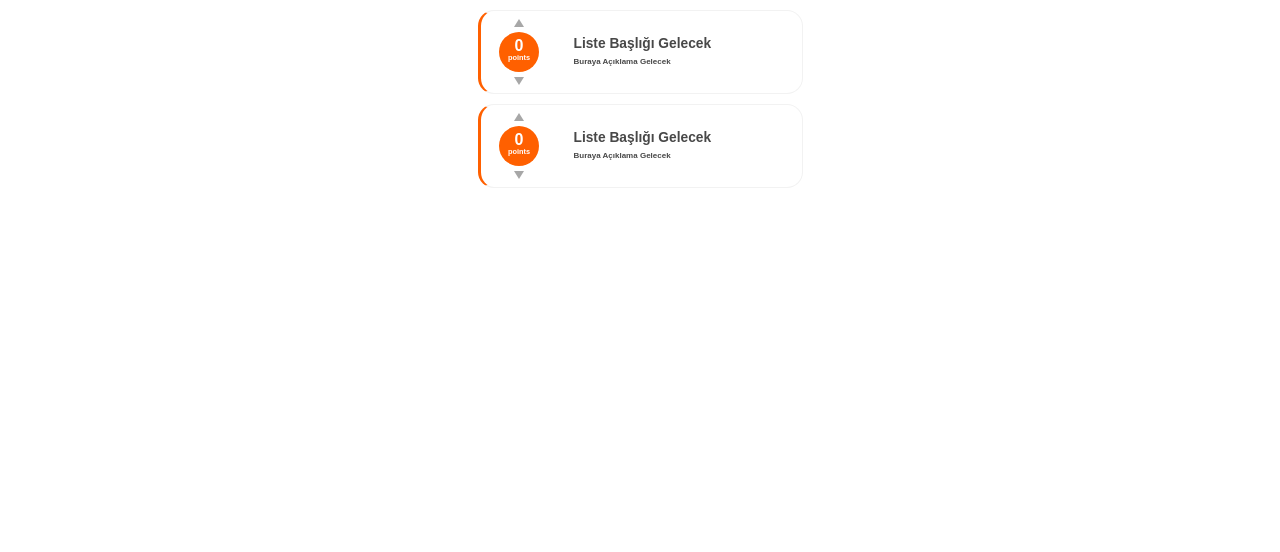
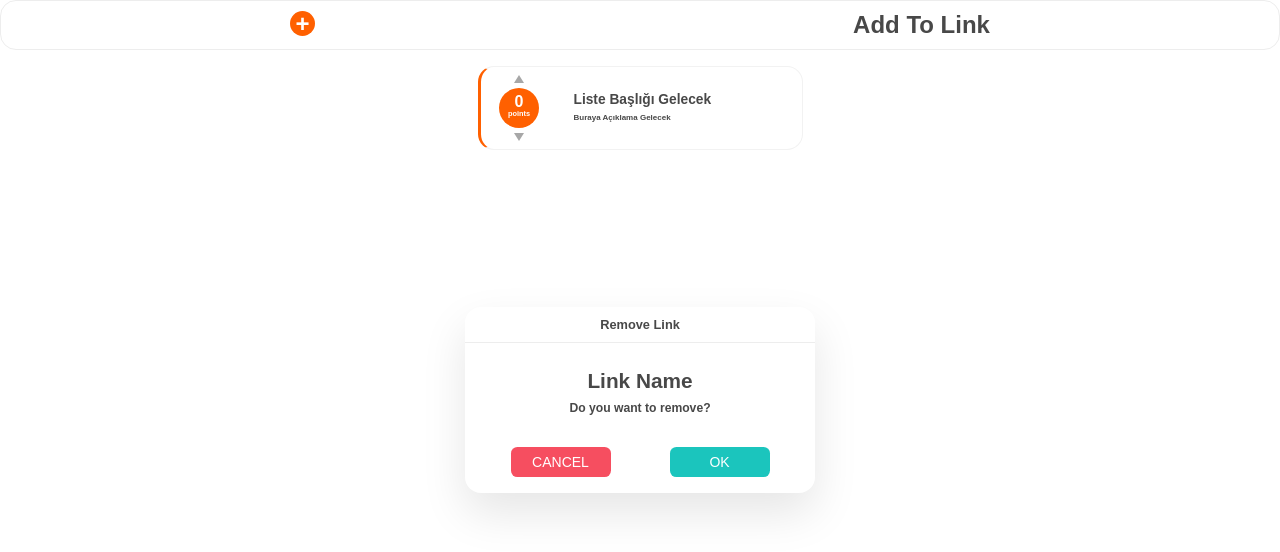
Before and after one commit to tolgagnydnn/linkvoteapp, a React (Create React App) app: page / in a window 1280 px wide. Shown: the top 552 px of the page. Built offline with nearby package versions, Linux system fonts and the light colour scheme.

Commit message:
Liste ve Link ekleme sayfaları yapılıp modal yazıldı.

```diff
--- a/src/components/Modal.js
+++ b/src/components/Modal.js
@@ -1,10 +1,27 @@
 import React from 'react'
+import {
+    ModalBox,
+    ModalHeader,
+    ModalBody,
+    ModalFooter,
+    ModalButton
+} from '../styled/ModalStyled'
 
 function Modal() {
     return (
-        <div>
-
-        </div>
+        <ModalBox>
+            <ModalHeader>
+                <h1> Remove Link </h1>
+            </ModalHeader>
+            <ModalBody>
+                <h2> Link Name </h2>
+                <h3> Do you want to remove?</h3>
+            </ModalBody>
+            <ModalFooter>
+                <ModalButton cancel>CANCEL</ModalButton>
+                <ModalButton>OK</ModalButton>
+            </ModalFooter>
+        </ModalBox>
     )
 }
 
--- a/src/pages/AddList.js
+++ b/src/pages/AddList.js
@@ -1,4 +1,5 @@
 import React, {useState} from 'react'
+import { useNavigate } from 'react-router-dom';
 import {
     ListFormBox,
     ListFormHead,
@@ -13,6 +14,7 @@ import {
 
 function AddList() {
 
+    let navigate = useNavigate();
     const [listTitle, setlistTitle] = useState("");
     const [listLink, setlistLink] = useState("");
 
@@ -30,7 +32,7 @@ function AddList() {
 
     return (
         <ListFormBox>
-            <ListFormHead>Add New Link</ListFormHead>
+            <ListFormHead> <span class="previouspage" title="lists" onClick={() => navigate(-1)}> &lt; </span> <span> Add New Link </span> </ListFormHead>
             <ListForm onSubmit={addingfunc}>
                 <ListFormGroup>
                     <ListFormLabel> Link Name: </ListFormLabel>
--- a/src/pages/Lists.js
+++ b/src/pages/Lists.js
@@ -1,5 +1,8 @@
 import React, {useState} from 'react'
+import { Link } from 'react-router-dom';
+import Modal from '../components/Modal';
 import {
+    ListCardBox,
     ListCard,
     ListPoint,
     ListPointBox,
@@ -27,7 +30,11 @@ function Lists() {
     }
 
     return (
-        <>
+        <ListCardBox>
+            <Link className="toAddLink" to="/addlist">
+                <span> + </span>
+                Add To Link
+            </Link>
             <ListCard>
                 <ListPointBox>
                 <UpvoteButton onClick={() => upvote()}>  </UpvoteButton>
@@ -40,20 +47,8 @@ function Lists() {
                 </ListDescription>
                 <ListCardClose>&times;</ListCardClose>
             </ListCard>
-        <ListCard>
-            <ListPointBox>
-              <UpvoteButton onClick={() => upvote()}>  </UpvoteButton>
-              <ListPoint> {listPoint} <span>points</span></ListPoint>
-              <DownvoteButton onClick={() => downvote()}>  </DownvoteButton>
-            </ListPointBox>
-            <ListDescription>
-                <ListTitle>Liste Başlığı Gelecek</ListTitle>
-                <ListLink> Buraya Açıklama Gelecek </ListLink>
-            </ListDescription>
-            <ListCardClose>&times;</ListCardClose>
-        </ListCard>
-
-        </>
+            <Modal/>
+        </ListCardBox>
     )
 }
 
--- a/src/styled/AddListStyled.js
+++ b/src/styled/AddListStyled.js
@@ -1,6 +1,32 @@
 import styled from "styled-components";
 
-
+export const ListFormHead = styled.h1`
+    font-size: 1.5rem;
+    font-weight: 600;
+    color: rgb(72, 72, 72);
+    text-align: center;
+    margin-bottom: 1rem;
+    display:flex;
+    justify-content:flex-start;
+    align-items:center;
+    .previouspage {
+        width:35px;
+        height:35px;
+        line-height:35px;
+        color: rgb(255, 96, 0);
+        border: solid 1px #ededed;
+        border-radius:50%;
+        margin-right:1rem;
+        transition: all .5s ease;
+        cursor:pointer;
+        margin-right:4rem;
+        &:hover {
+            background:rgb(255, 96, 0);
+            color:#ffffff;
+            border-color:transparent;
+        }
+    }
+`
 
 export const ListFormBox = styled.div`
     position: absolute;
@@ -10,13 +36,6 @@ export const ListFormBox = styled.div`
     width: 350px;
 `
 
-export const ListFormHead = styled.h1`
-    font-size: 1.5rem;
-    font-weight: 600;
-    color: rgb(72, 72, 72);
-    text-align: center;
-    margin-bottom: 1rem;
-`
 
 export const ListForm = styled.form`
     padding:2rem;
--- a/src/styled/ListStyled.js
+++ b/src/styled/ListStyled.js
@@ -1,5 +1,32 @@
 import styled from "styled-components";
 
+
+export const ListCardBox = styled.div`
+    text-align:center;
+    .toAddLink {
+        font-size: 1.5rem;
+        font-weight: 600;
+        color: rgb(72, 72, 72);
+        text-align: center;
+        border:solid 1px #ededed;
+        border-radius:1rem;
+        padding:10px 20px;
+        margin-bottom: 1rem;
+        display:flex;
+        justify-content:space-around;
+        align-items-center;
+        span {
+            width:25px;
+            height:25px;
+            line-height:25px;
+            background:rgb(255, 96, 0);
+            color:#ffffff;
+            text-align:center;
+            border-radius:50%;
+
+        }
+    }
+`
 
 export const ListCardClose = styled.div`
     position: absolute;
@@ -99,6 +126,7 @@ export const DownvoteButton = styled(UpvoteButton)`
 
 export const ListDescription = styled.div`
     line-height:15px;
+    text-align:left;
 `
 
 export const ListTitle = styled.h1`
--- a/src/styled/ModalStyled.js
+++ b/src/styled/ModalStyled.js
@@ -0,0 +1,78 @@
+import styled from "styled-components";
+
+export const ModalBox = styled.div`
+    background:#fff;
+    border-radius:1rem;
+    position:fixed;
+    top:50%;
+    left:50%;
+    transform: translate(-50%,-50%);
+    box-shadow: 0 20px 45px 0 rgb(0 0 0 / 10%);
+    min-width:350px;
+`
+
+export const ModalHeader = styled.div`
+    padding:10px 20px;
+    border-bottom:solid 1px #ededed;
+    h1 {
+        font-size: 0.800rem;
+        font-weight: 600;
+        color: rgb(72, 72, 72);
+        text-align: center;
+    }
+`
+
+export const ModalBody = styled.div`
+    padding:1rem;
+    margin-top:10px;
+    h2 {
+        font-size: 1.3rem;
+        font-weight: 600;
+        color: rgb(72, 72, 72);
+        text-align: center;
+        margin-bottom:0.5rem;
+    }
+    h3 {
+        font-size: 0.760rem;
+        font-weight: 600;
+        color: rgb(72, 72, 72);
+        text-align: center;
+    }
+`
+
+export const ModalFooter = styled.div`
+    padding:1rem;
+    display:flex;
+    justify-content:space-around;
+    align-items:center;
+`
+export const ModalButton = styled.button`
+    width:100px;
+    cursor:pointer;
+    font-size:0.875rem;
+    border:none;
+    outline:none;
+    box-shadow:none;
+    padding:7px 15px;
+    border-radius:0.4rem;
+    color:#fff;
+    background:${props => props.cancel ? "#f64e60" : "#1bc5bd" }
+`
+
+export const ModalCloseButton = styled.button`
+   position: absolute;
+    top: -8px;
+    right: -2px;
+    width: 20px;
+    height: 20px;
+    line-height: 20px;
+    text-align: center;
+    border-radius: 50%;
+    background: rgb(255, 96, 0);
+    padding-left: 1px;
+    color: white;
+    border: 0;
+    outline: none;
+    box-shadow: none;
+    cursor:pointer;
+`
```
Also changed, not shown: src/App.js (+3 -4 lines). Lines whose indentation alone changed are shown as unchanged.
